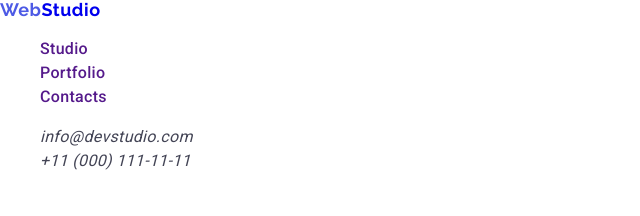
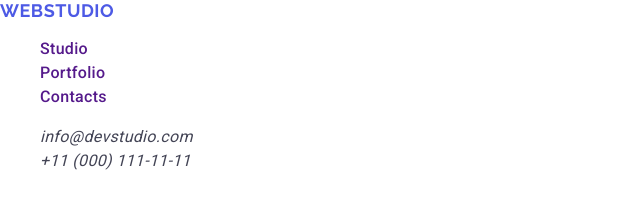
Before and after one commit to Viktoriun/goit-markup-hw-01, a plain HTML site: page index.html in a window 1280 px wide. Shown: the top 216 px of the page, 0-640 px from the left. Drawn offline with nearby package versions, Linux system fonts and the light colour scheme.

Commit message:
Update Style.css

```diff
--- a/css/styles.css
+++ b/css/styles.css
@@ -1,7 +1,7 @@
 body {
     font-family: 'Roboto', sans-serif;
-    color: #2E2F42;
-    background-color: #FFF;
+    color: #434455;
+    background-color: #FFFFFF;
 }
 
 button {
@@ -17,11 +17,13 @@ button {
 }
 
 .logotype {
-font-family: Raleway;
+font-family: 'Raleway', sans-serif;
 font-size: 18px;
 font-weight: 700;
-line-height: 1.16;
+line-height: 1.17;
 letter-spacing: 0.03em;
+text-transform: uppercase;
+color: #4d5ae5;
 }
 
 .iris-logo {
```
